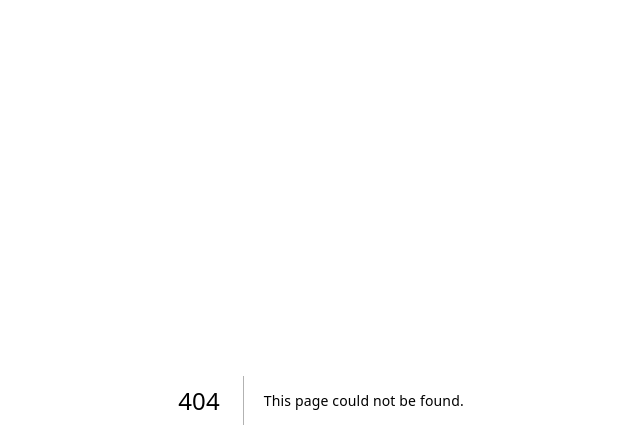
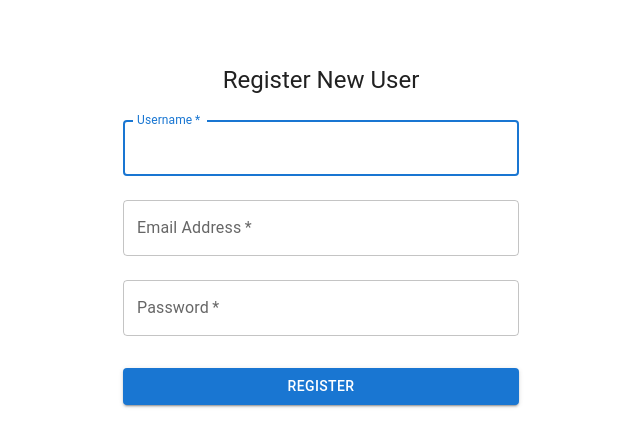
Before and after one commit to knakul853/AccessMesh, a Next.js app in the folder admin-dashboard/: page /register in a window 1280 px wide. Before the commit this address had no page. Shown: the top 448 px of the page, without its empty margins (319-959 px from the left). Built offline with nearby package versions, Linux system fonts and the light colour scheme.

Commit message:
added registeration UI

```diff
--- /dev/null
+++ b/admin-dashboard/src/pages/register.tsx
@@ -0,0 +1,111 @@
+import { useState } from 'react';
+import { useRouter } from 'next/router';
+import { Button, TextField, Box, Typography, Container, Alert } from '@mui/material';
+
+export default function Register() {
+  const router = useRouter();
+  const [formData, setFormData] = useState({
+    username: '',
+    email: '',
+    password: '',
+    role: 'user', // default role
+  });
+  const [error, setError] = useState('');
+  const [success, setSuccess] = useState('');
+
+  const handleChange = (e: React.ChangeEvent<HTMLInputElement>) => {
+    setFormData({
+      ...formData,
+      [e.target.name]: e.target.value,
+    });
+  };
+
+  const handleSubmit = async (e: React.FormEvent) => {
+    e.preventDefault();
+    try {
+      const response = await fetch('/api/v1/auth/register', {
+        method: 'POST',
+        headers: {
+          'Content-Type': 'application/json',
+        },
+        body: JSON.stringify(formData),
+      });
+
+      if (!response.ok) {
+        const data = await response.json();
+        throw new Error(data.error || 'Registration failed');
+      }
+
+      setSuccess('Registration successful! Please check your email for verification.');
+      setTimeout(() => {
+        router.push('/login');
+      }, 3000);
+    } catch (err: any) {
+      setError(err.message);
+    }
+  };
+
+  return (
+    <Container component="main" maxWidth="xs">
+      <Box
+        sx={{
+          marginTop: 8,
+          display: 'flex',
+          flexDirection: 'column',
+          alignItems: 'center',
+        }}
+      >
+        <Typography component="h1" variant="h5">
+          Register New User
+        </Typography>
+        <Box component="form" onSubmit={handleSubmit} sx={{ mt: 1 }}>
+          {error && <Alert severity="error" sx={{ mb: 2 }}>{error}</Alert>}
+          {success && <Alert severity="success" sx={{ mb: 2 }}>{success}</Alert>}
+          <TextField
+            margin="normal"
+            required
+            fullWidth
+            id="username"
+            label="Username"
+            name="username"
+            autoComplete="username"
+            autoFocus
+            value={formData.username}
+            onChange={handleChange}
+          />
+          <TextField
+            margin="normal"
+            required
+            fullWidth
+            id="email"
+            label="Email Address"
+            name="email"
+            autoComplete="email"
+            value={formData.email}
+            onChange={handleChange}
+          />
+          <TextField
+            margin="normal"
+            required
+            fullWidth
+            name="password"
+            label="Password"
+            type="password"
+            id="password"
+            autoComplete="new-password"
+            value={formData.password}
+            onChange={handleChange}
+          />
+          <Button
+            type="submit"
+            fullWidth
+            variant="contained"
+            sx={{ mt: 3, mb: 2 }}
+          >
+            Register
+          </Button>
+        </Box>
+      </Box>
+    </Container>
+  );
+}
```
